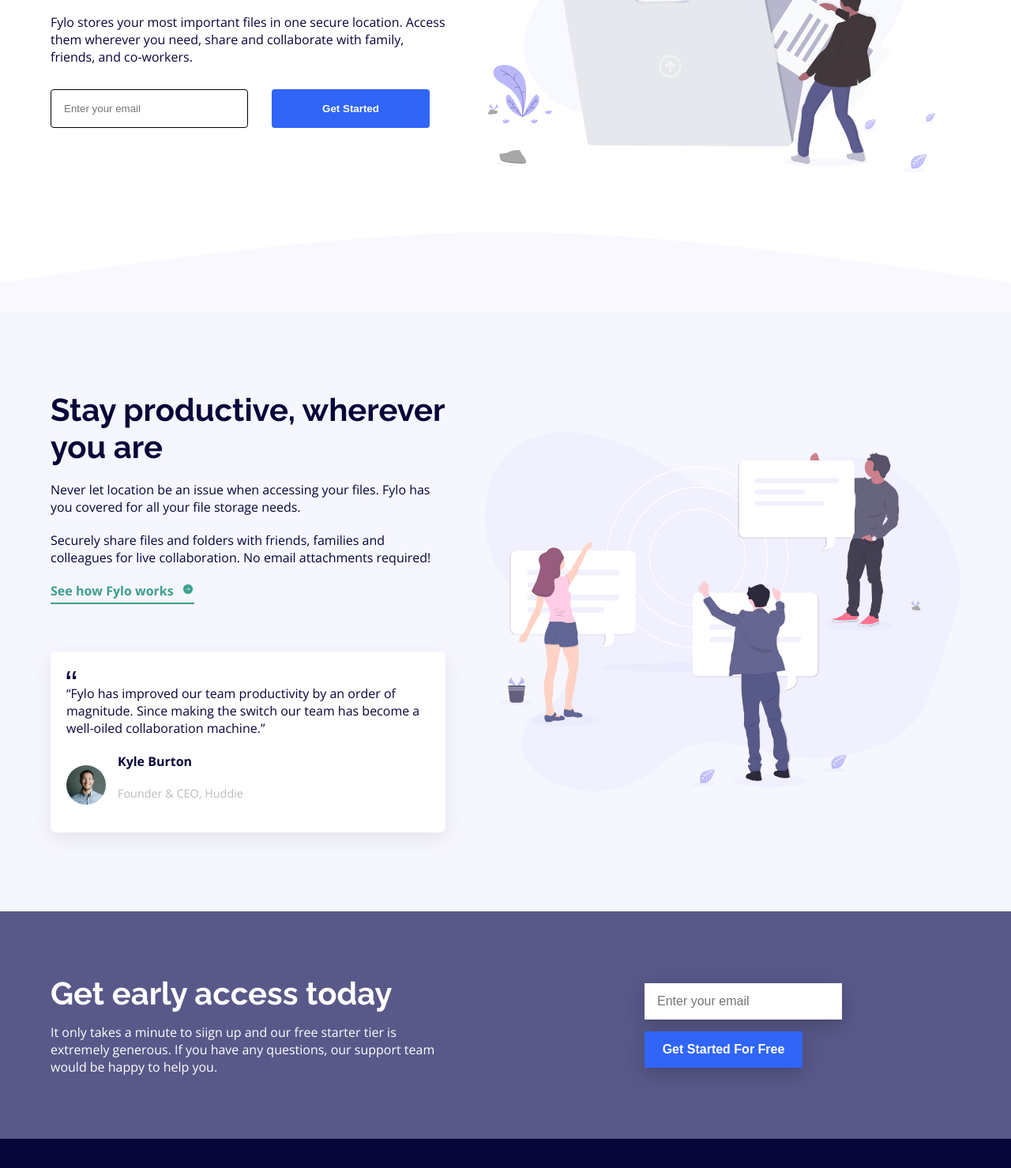
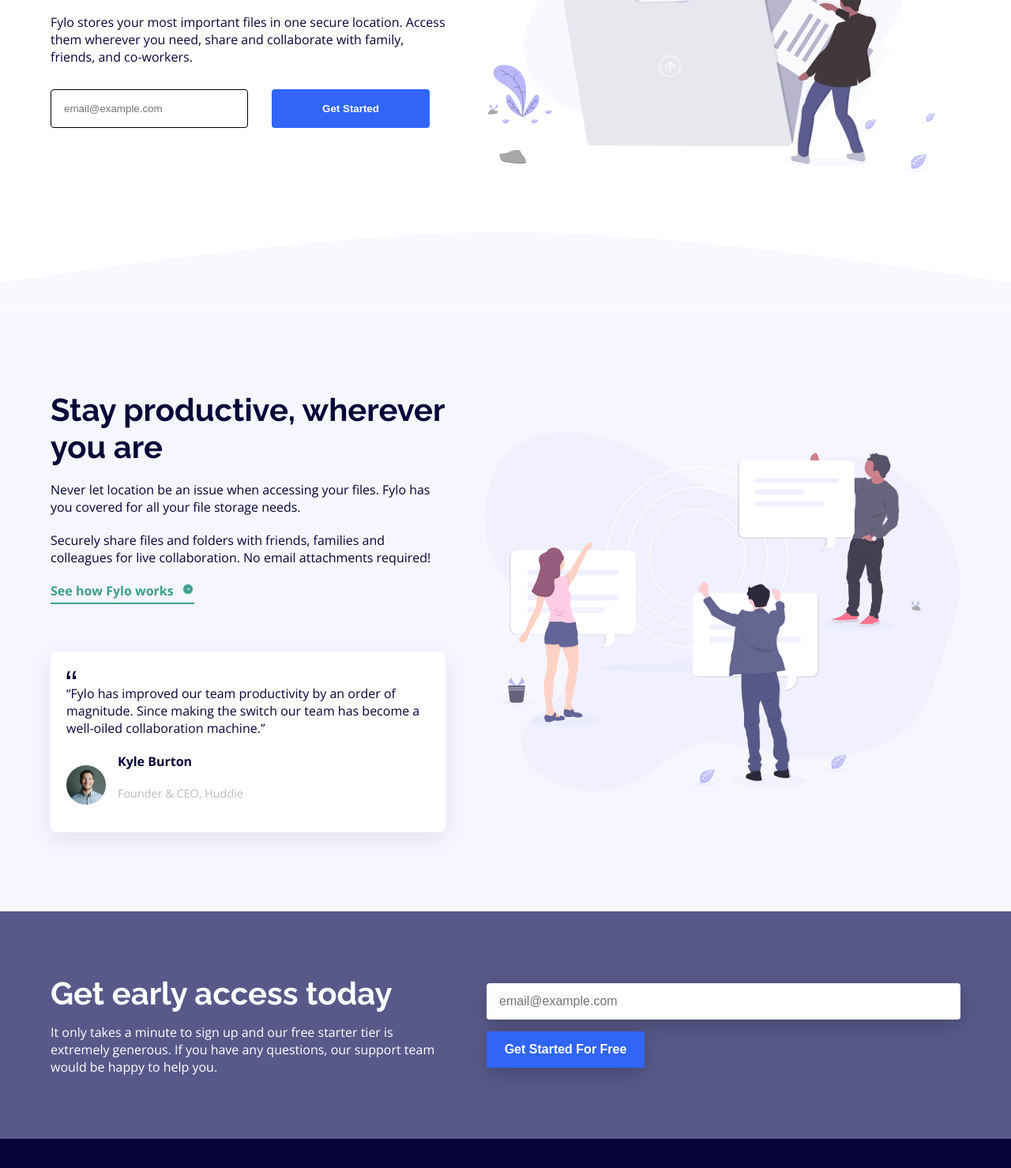
Before and after one commit to yohanalemu/Fylo-Landing-Page, a plain HTML site: page index.html in a window 1280 px wide. Shown: the part 494-1973 px from the top of the page at 79% size. Drawn offline with nearby package versions, Linux system fonts and the light colour scheme.

Commit message:
Add files via upload

```diff
--- a/index.html
+++ b/index.html
@@ -34,7 +34,7 @@
         <h1>All your files in one secure location, accessible anywhere.</h1>
         <p>Fylo stores your most important files in one secure location. Access them wherever you need, share and collaborate with family, friends, and co-workers.</p>
         <form class="email-form">
-          <input type="email" placeholder="Enter your email" required />
+          <input type="email" placeholder="email@example.com" required />
           <button type="submit">Get Started</button>
         </form>
       </div>
@@ -89,11 +89,11 @@
   <div class="container newsletter-content">
     <div class="newsletter-text">
       <h2>Get early access today</h2>
-      <p>It only takes a minute to siign up and our free starter tier is extremely generous. If you have any questions, our support team would be happy to help you.</p>
+      <p>It only takes a minute to sign up and our free starter tier is extremely generous. If you have any questions, our support team would be happy to help you.</p>
     </div>
 
     <form class="email-form">
-      <input type="email" placeholder="Enter your email" required />
+      <input type="email" placeholder="email@example.com" required />
       <button type="submit">Get Started For Free</button>
     </form>
   </div>
--- a/style.css
+++ b/style.css
@@ -46,7 +46,7 @@
   }
 
   .nav-links a:hover {
-    color: #f39c12;
+    color: hsl(224, 93%, 58%);
   }
 
 
@@ -180,8 +180,8 @@
   }
 
   .green-link:hover {
-
-    border-color: hsl(170, 45%, 43%);
+    color:  hsl(147, 58%, 55%);
+    border-color:hsl(147, 58%, 55%);
   }
 
   .testimonial-card {
@@ -195,7 +195,6 @@
   .testimonial-text {
     margin-bottom: 15px;
   }
-
 
   .testimonial-author {
     display: flex;
@@ -257,13 +256,13 @@
   }
 
   .newsletter-text p {
-
     color: #ffffff;
   }
 
   #newsletter .email-form {
     flex: 1;
-    max-width: 400px;
+    max-width: 600px;
+    width:100%;
     display: flex;
     flex-direction: column;
     gap: 15px;
@@ -272,10 +271,11 @@
   #newsletter .email-form input {
     padding: 14px 16px;
     border: none;
-    border-radius:0;
+    border-radius:4px;
     outline: none;
     font-size: 1rem;
     box-shadow: rgba(0, 0, 0, 0.2) 0px 8px 24px;
+    width:100%;
   }
 
   #newsletter .email-form button {
```
